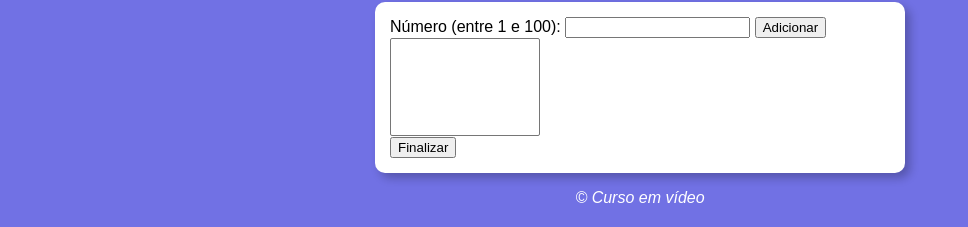
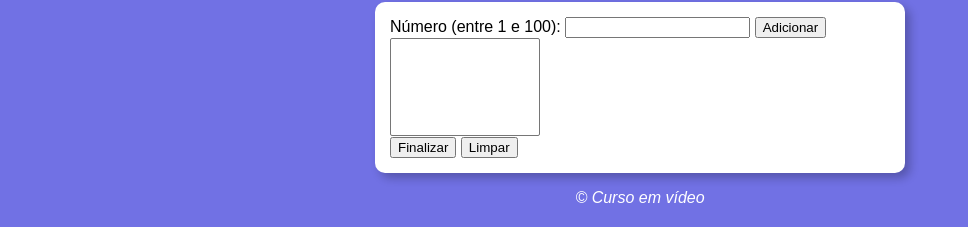
Before and after one commit to gabrielagoulart/Javascript, a plain HTML site: page exercícios/exercício06/modelo.html in a window 1280 px wide. Shown: the part 78-305 px from the top of the page, without its empty margins (0-968 px from the left). Drawn offline with Linux system fonts and the light colour scheme.

Commit message:
Adicionei um botão de limpar no projeto de Analisador de números

```diff
--- a/exercícios/exercício06/modelo.html
+++ b/exercícios/exercício06/modelo.html
@@ -18,6 +18,7 @@
             <input type="button" value="Adicionar" onclick="adicionar()">
             <br><select name="flista" id="flista" size="6"></select>
             <br><input type="button" value="Finalizar" onclick="finalizar()">
+             <input type="button" value="Limpar" onclick="limpar()">
         </div>
 
         <div id="res">
--- a/exercícios/exercício06/script.js
+++ b/exercícios/exercício06/script.js
@@ -62,3 +62,7 @@ function finalizar() {
         <p>A média dos valores informados é ${media}.</p>`
     }
 }
+
+function limpar() {
+    window.location.reload()
+}
```
